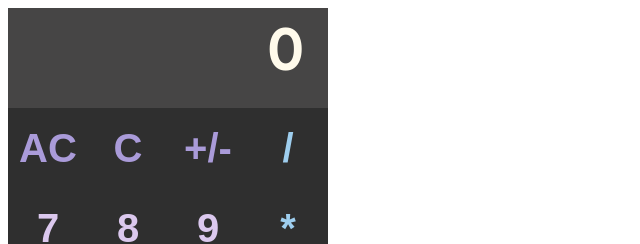
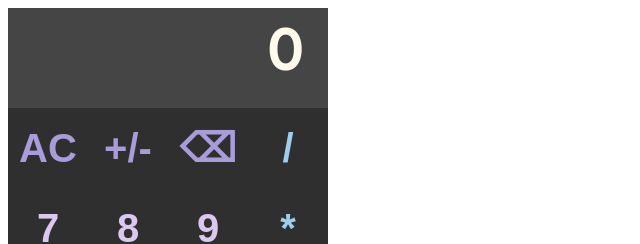
Before and after one commit to jackieleighh/reactCalc, a React app: page / in a window 1280 px wide. Shown: the top 244 px of the page, without its empty margins (0-640 px from the left). Built offline with nearby package versions, Linux system fonts and the light colour scheme.

Commit message:
fixing calculator logic

```diff
--- a/App.jsx
+++ b/App.jsx
@@ -97,6 +97,9 @@ class Calculator extends React.Component {
 			case '/':
 				res = this.state.previousNum / num;
 				break;
+			case '=':
+				res = parseFloat(this.state.result);
+				break;
 		}
 		this.setState({ result: res, previousNum: res, currentNum: null });
 	}
@@ -148,10 +151,9 @@ class Calculator extends React.Component {
 		});
 	}
 	changeSign() {
-		this.calculateResult();
 		this.setState({
-			result: this.state.result*-1,
-			previousNum: this.state.previousNum*-1
+			result: -1*this.state.result,
+			currentNum: -1*this.state.currentNum
 		});
 	}
 	render() {
@@ -199,8 +201,8 @@ class Grid extends React.Component {
 			<div className="grid">
 				<div className="row">
 					<Button value="AC" classVal="top-op" onClick={this.props.clearClick} />
-					<Button value="C" classVal="top-op" onClick={this.props.clearCurrentClick} />
 					<Button value="+/-" classVal="top-op" onClick={this.props.changeSign} />
+					<Button value="⌫" classVal="top-op" onClick={this.props.clearCurrentClick} />
 					{ this.renderOpButton('/') }
 				</div>
 				<div className="row">
--- a/style.css
+++ b/style.css
@@ -31,7 +31,8 @@
     padding: 10px;
     transition: ease-in-out .25s;
     -webkit-transition: ease-in-out .25s;
-    -moz-transition: ease-in-out .25s; }
+    -moz-transition: ease-in-out .25s;
+    vertical-align: bottom; }
     #calculator-widget .grid .row button:hover, #calculator-widget .grid .row button:focus {
       background: #363636; }
     #calculator-widget .grid .row button.zero {
--- a/style.scss
+++ b/style.scss
@@ -36,6 +36,7 @@
 				transition: ease-in-out .25s;
 				-webkit-transition: ease-in-out .25s;
 				-moz-transition: ease-in-out .25s;
+				vertical-align: bottom;
 				&:hover, &:focus {
 					background: #363636;
 				}
```
Also changed, not shown: 2 other files (tests, documents, lock files or other folders).
